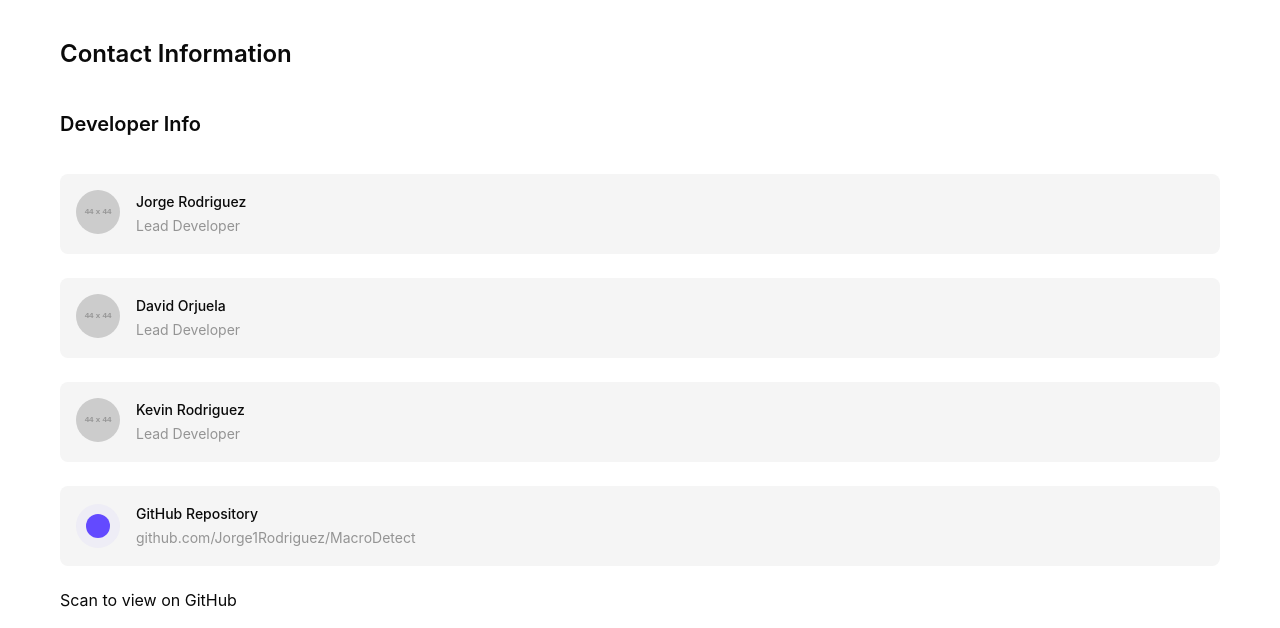
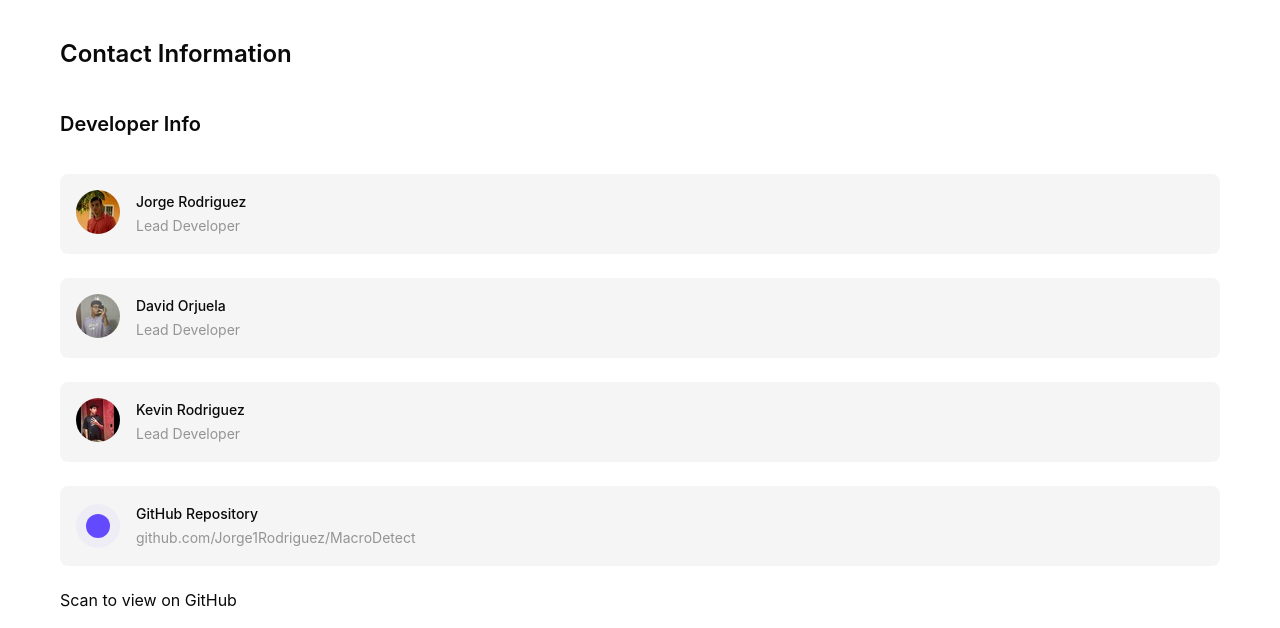
Before and after one commit to Jorge1Rodriguez/MacroDetect, a plain HTML site: page frontend/contact.html in a window 1280 px wide. Shown: the part 62-690 px from the top of the page. Drawn offline with Linux system fonts and the light colour scheme; placeholder pictures from the web are drawn by us.

Commit message:
updates to deploy

```diff
--- a/frontend/contact.html
+++ b/frontend/contact.html
@@ -83,7 +83,7 @@
 
         <div class="developer-card">
           <div class="developer-avatar">
-            <img src="https://placehold.co/44x44" alt="Jorge Rodriguez" />
+            <img src="assets/Jorge.jpeg" alt="Jorge Rodriguez" />
           </div>
           <div class="developer-details">
             <h3 class="developer-name">Jorge Rodriguez</h3>
@@ -93,7 +93,7 @@
 
         <div class="developer-card">
           <div class="developer-avatar">
-            <img src="https://placehold.co/44x44" alt="David Orjuela" />
+            <img src="assets/David.jpeg" alt="David Orjuela" />
           </div>
           <div class="developer-details">
             <h3 class="developer-name">David Orjuela</h3>
@@ -103,7 +103,7 @@
 
         <div class="developer-card">
           <div class="developer-avatar">
-            <img src="https://placehold.co/44x44" alt="Kevin Rodriguez" />
+            <img src="assets/Kevin.jpeg" alt="Kevin Rodriguez" />
           </div>
           <div class="developer-details">
             <h3 class="developer-name">Kevin Rodriguez</h3>
--- a/frontend/js/analyze.js
+++ b/frontend/js/analyze.js
@@ -41,7 +41,7 @@ analyzeBtn.addEventListener("click", async () => {
   formData.append("file", selectedFile);
 
   try {
-    const response = await fetch("https://warrior-assembly-rand-ton.trycloudflare.com/predict/", {
+    const response = await fetch("https://resume-assessments-innovations-suspected.trycloudflare.com/predict/", {
       method: "POST",
       body: formData,
     });
```
Also changed, not shown: frontend/assets/David.jpeg (added), frontend/assets/Jorge.jpeg (added), frontend/assets/Kevin.jpeg (added).
